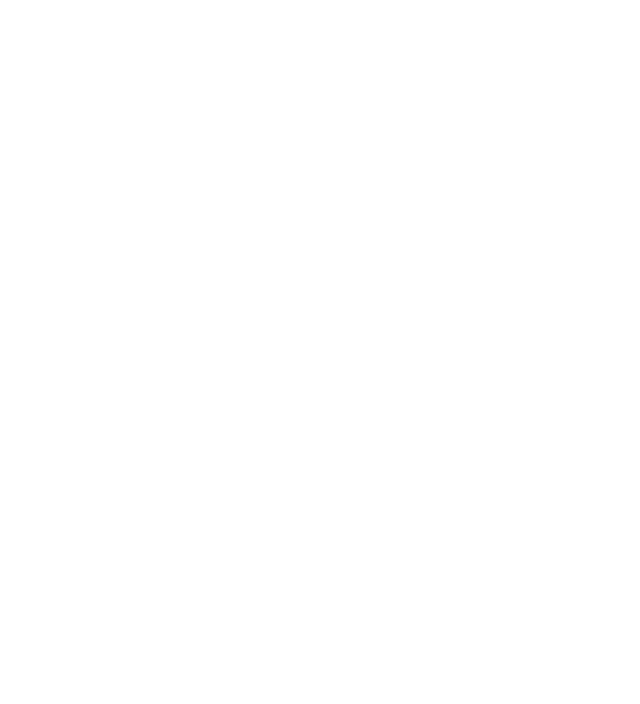
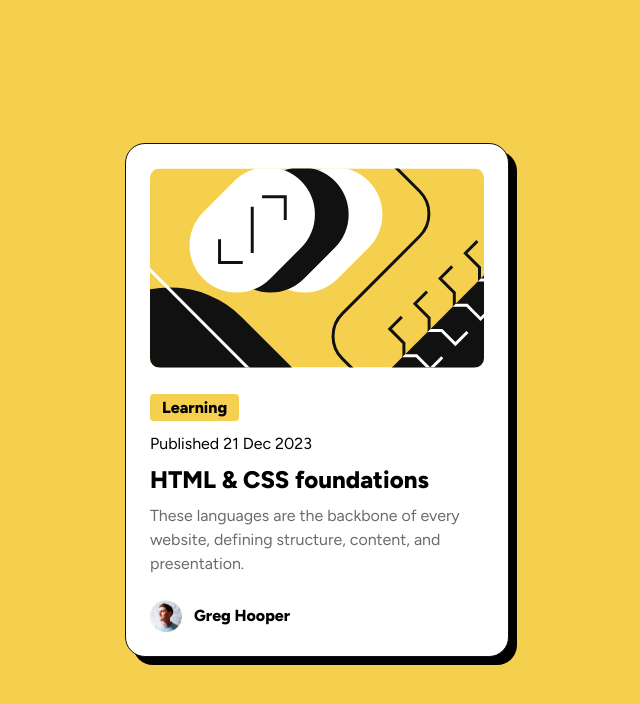
Before and after one commit to jose-wolf/blog-preview-card, a plain HTML site: page index.html in a window 1280 px wide. Shown: the whole page, without its empty margins (323-963 px from the left). Drawn offline with Linux system fonts and the light colour scheme.

Commit message:
Finalizando projeto blog preview card

```diff
--- a/index.html
+++ b/index.html
@@ -3,7 +3,44 @@
   <head>
     <meta charset="UTF-8" />
     <meta name="viewport" content="width=device-width, initial-scale=1.0" />
-    <title>Document</title>
+    <title>Blog Preview Card</title>
+
+    <link rel="preconnect" href="https://fonts.googleapis.com" />
+    <link rel="preconnect" href="https://fonts.gstatic.com" crossorigin />
+    <link
+      href="https://fonts.googleapis.com/css2?family=Figtree:ital,wght@0,300..900;1,300..900&display=swap"
+      rel="stylesheet"
+    />
+    <link rel="stylesheet" href="style.css" />
   </head>
-  <body></body>
+  <body>
+    <div class="blog-view">
+      <img
+        src="./image/illustration-article.svg"
+        alt="imagem ilustrativa"
+        class="illustration-article"
+      />
+
+      <div class="content">
+        <span>Learning</span>
+        <p class="date-publication">Published 21 Dec 2023</p>
+
+        <p class="title">HTML & CSS foundations</p>
+
+        <p class="text-informative">
+          These languages are the backbone of every website, defining structure,
+          content, and presentation.
+        </p>
+      </div>
+
+      <div class="author">
+        <img
+          src="./image/image-avatar.webp"
+          alt="imagem de perfil do usuário"
+          class="author-image"
+        />
+        <p>Greg Hooper</p>
+      </div>
+    </div>
+  </body>
 </html>
--- /dev/null
+++ b/style.css
@@ -0,0 +1,78 @@
+* {
+  box-sizing: border-box;
+  margin: 0;
+  padding: 0;
+}
+
+body {
+  background-color: rgb(244, 208, 78);
+  font-family: "Figtree", sans-serif;
+  height: 100vh;
+  display: flex;
+  justify-content: center;
+  align-items: center;
+  padding: 1.5rem;
+}
+
+.blog-view {
+  background-color: #fff;
+  border-radius: 20px;
+  max-width: 24rem;
+  padding: 24px;
+  outline: none;
+  border: 1px solid rgb(17, 17, 17);
+  box-shadow: 8px 8px 0 black;
+  width: 100%;
+}
+
+.blog-view > .illustration-article {
+  width: 100%;
+  border-radius: 10px;
+}
+
+.content {
+  margin-top: 24px;
+  line-height: 150%;
+}
+
+.content > span {
+  background-color: rgb(244, 208, 78);
+  padding: 4px 12px;
+  border-radius: 4px;
+  font-size: 16px;
+  font-weight: 800;
+  margin-bottom: 12px;
+}
+
+.content > .date-publication {
+  font-size: clamp(0.875rem, 2vw, 1rem);
+  margin-top: 12px;
+}
+
+.content > .title {
+  font-weight: 800;
+  font-size: clamp(1.25rem, 4vw, 1.5rem);
+  margin-top: 12px;
+  margin-bottom: 12px;
+}
+
+.content > .text-informative {
+  color: rgb(107, 107, 107);
+  font-size: clamp(0.875rem, 2vw, 1rem);
+}
+
+.author {
+  margin-top: 24px;
+  display: flex;
+  align-items: center;
+  gap: 12px;
+}
+
+.author > .author-image {
+  width: 32px;
+}
+
+.author > p {
+  font-weight: 800;
+  font-size: clamp(0.875rem, 2vw, 1rem);
+}
```
Also changed, not shown: image/favicon-32x32.png (added), image/illustration-article.svg (added), image/image-avatar.webp (added).
